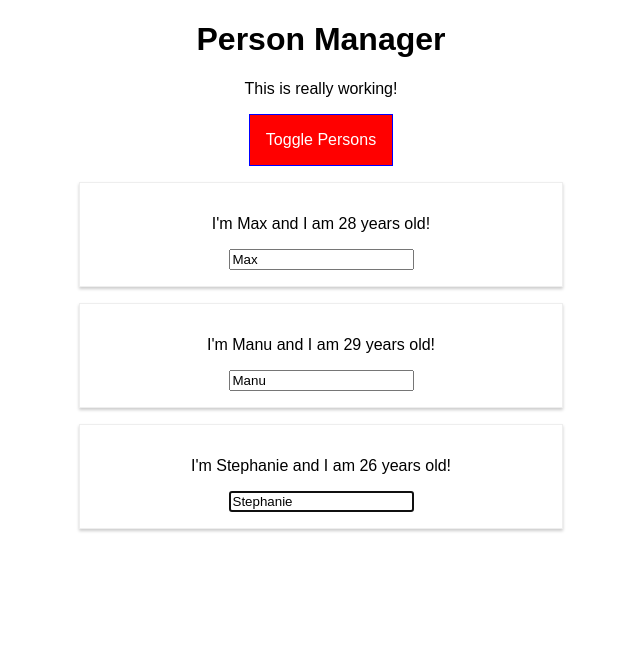
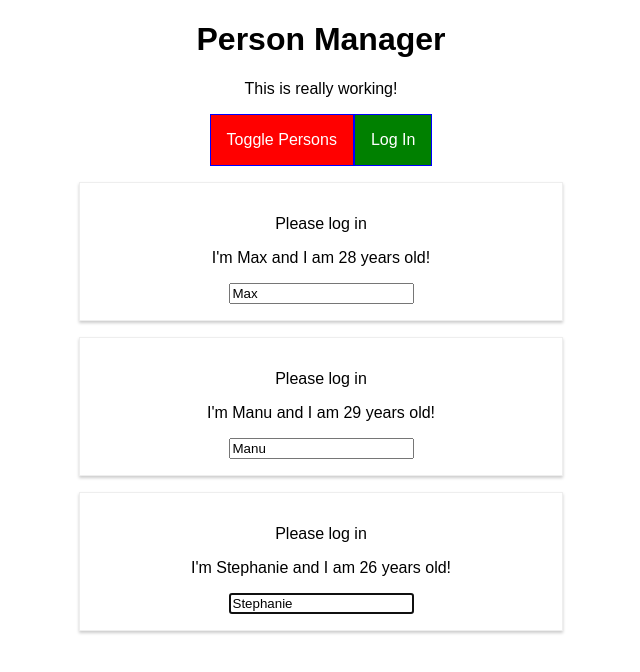
Before and after one commit to IshantL/React-ComponentLifeCycle-Example, a React app: page / in a window 1280 px wide. Shown: the top 672 px of the page, without its empty margins (319-959 px from the left). Built offline with nearby package versions, Linux system fonts and the light colour scheme.

Commit message:
prop chain problem

```diff
--- a/src/components/Cockpit/Cockpit.js
+++ b/src/components/Cockpit/Cockpit.js
@@ -44,6 +44,7 @@
                 ref={toggleBtnRef}
                 className={btnClass}
                 onClick={props.clicked}>Toggle Persons</button>
+                <button onClick={props.login}>Log In</button>
         </div>
     );
 };
--- a/src/components/Persons/Person/Person.js
+++ b/src/components/Persons/Person/Person.js
@@ -17,11 +17,14 @@
     console.log("....................");
     return (
       <Aux>
+        {this.props.isAuth ?<p>Authenticated</p>:<p>Please log in</p>}
         <p onClick={this.props.click}>
           I'm {this.props.name} and I am {this.props.age} years old!
       </p>
         <p>{this.props.children}</p>
-        <input type="text" onChange={this.props.changed} value={this.props.name}
+        <input type="text"
+        onChange={this.props.changed}
+         value={this.props.name}
         //ref = {(inputEl)=>{this.inputElement = inputEl}}
         ref ={this.inputElementRef}
         />
--- a/src/components/Persons/Persons.js
+++ b/src/components/Persons/Persons.js
@@ -54,6 +54,7 @@
         age={person.age}
         key={person.id}
         changed={event => this.props.changed(event, person.id)}
+        isAuth= {this.props.isAuthenticated}
       />
     );
   });
--- a/src/containers/App.js
+++ b/src/containers/App.js
@@ -21,7 +21,8 @@
     otherState: 'some other value',
     showPersons: false,
     showCockpit:true,
-    changeCounter:0
+    changeCounter:0,
+    authenticated: false
   };
 
   static getDerivedStateFromProps(props, state) {
@@ -74,7 +75,9 @@
     const doesShow = this.state.showPersons;
     this.setState({ showPersons: !doesShow });
   };
-
+  loginHandler = () =>{
+    this.setState({authenticated:true})
+  }
   render() {
     console.log('[App.js] render');
     console.log("....................");
@@ -86,6 +89,7 @@
           persons={this.state.persons}
           clicked={this.deletePersonHandler}
           changed={this.nameChangedHandler}
+          isAuthenticated ={this.state.authenticated}
         />
       );
     }
@@ -97,6 +101,7 @@
           showPersons={this.state.showPersons}
           personsLength={this.state.persons.length}
           clicked={this.togglePersonsHandler}
+          login={this.loginHandler}
         />
         {persons}
         </Aux>
```
